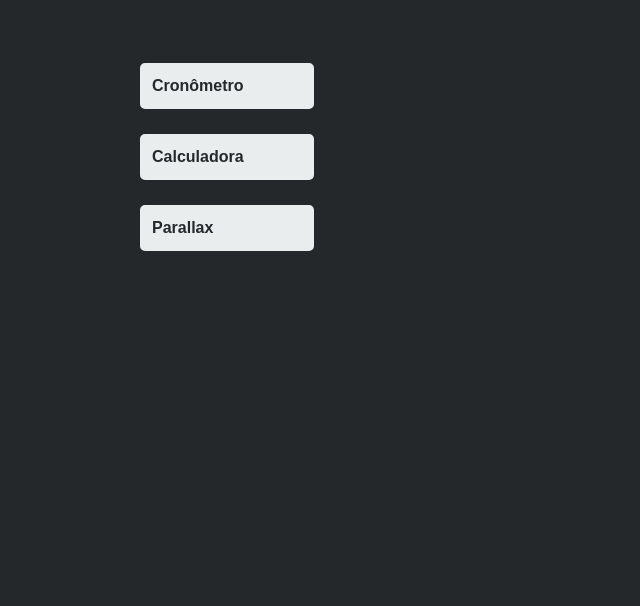
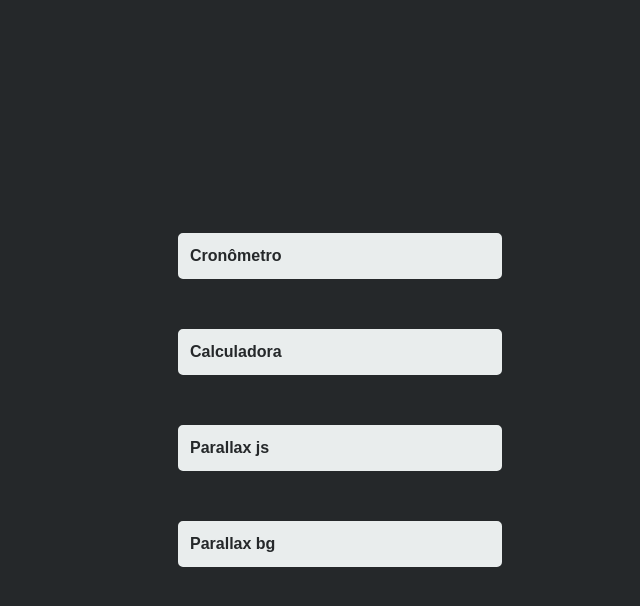
Before and after one commit to Guimrl/mini-projetos, a plain HTML site: page index.html in a window 1280 px wide. Shown: the whole page, without its empty margins (300-940 px from the left). Drawn offline with Linux system fonts and the light colour scheme.

Commit message:
adicionando parallax bg

```diff
--- a/index.html
+++ b/index.html
@@ -5,6 +5,7 @@
     <div id="conteudo">
             <a href="https://guimrl.github.io/mini-projetos/cronometro/" target="_blank" rel="noopener noreferrer" id="btn">Cronômetro</a>
             <a href="https://guimrl.github.io/mini-projetos/calculadora/" target="_blank" rel="noopener noreferrer" id="btn">Calculadora</a>
-            <a href="https://guimrl.github.io/mini-projetos/parallax-js/" target="_blank" rel="noopener noreferrer" id="btn">Parallax</a>
+            <a href="https://guimrl.github.io/mini-projetos/parallax1/" target="_blank" rel="noopener noreferrer" id="btn">Parallax js</a>
+            <a href="https://guimrl.github.io/mini-projetos/parallax2/" target="_blank" rel="noopener noreferrer" id="btn">Parallax bg</a>
 </body>
 </html>
--- a/style.css
+++ b/style.css
@@ -1,7 +1,12 @@
+* {
+    margin: 0;
+    padding: 0;
+}
 body {
+    min-height: 100% !important;
+    height: 100%;
     background-color: var(--bg-color);
     font-family: sans-serif;
-    display: grid;
     height: 100%;
 }
 
@@ -12,10 +17,13 @@ body {
 }
 
 #conteudo {
-    width: 400px;
-    margin: 30px auto;
+    display: flex;
+    flex-direction: column;
+    justify-content: center;
+    align-items: center;
+    width: 100%;
+    height: 100%;
     color: var(--text-color);
-    text-align: center;
 }
 
 #btn {
@@ -29,9 +37,9 @@ body {
     transition: .5s;
     margin: 25px 0;
     padding: 12px 10px;
-    width: 150px;
+    width: 300px;
+    display: flex;
     text-align: center;
-    display: flex;
 }
 
 #btn:hover {
```
